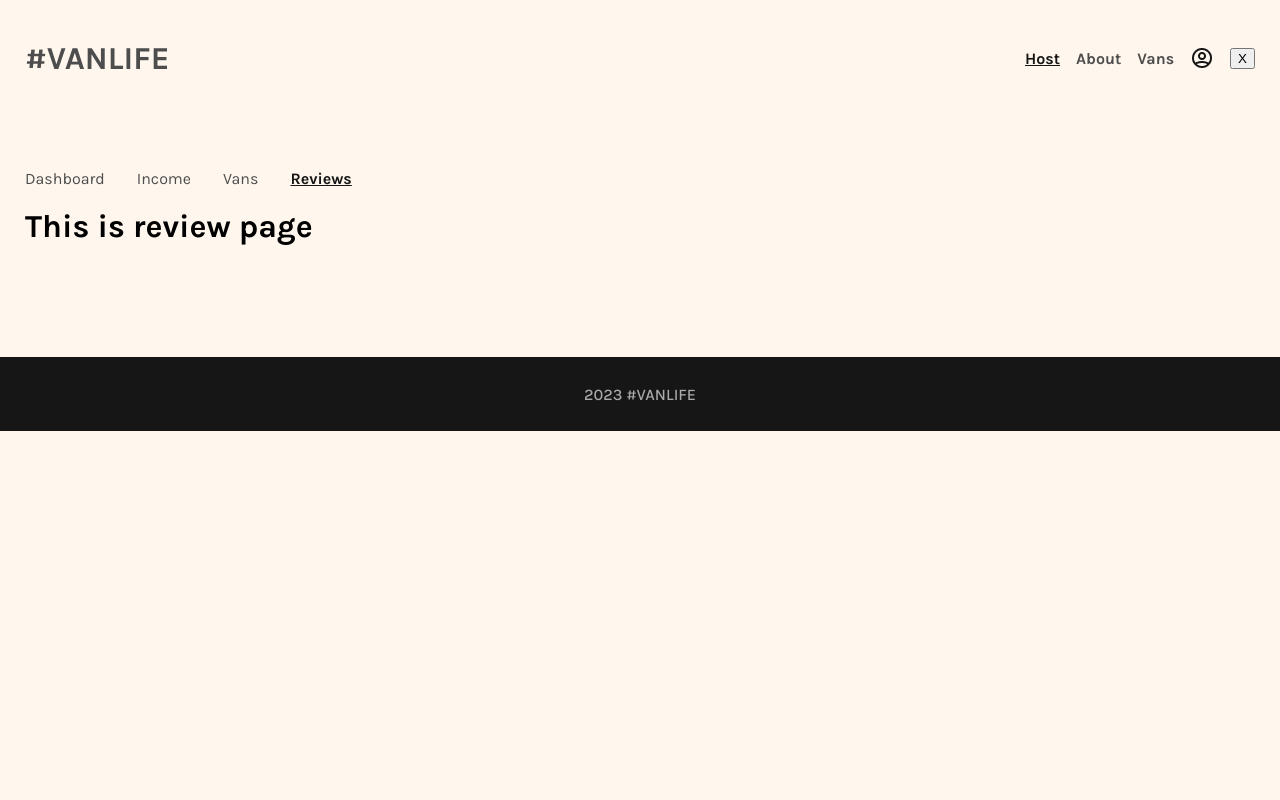
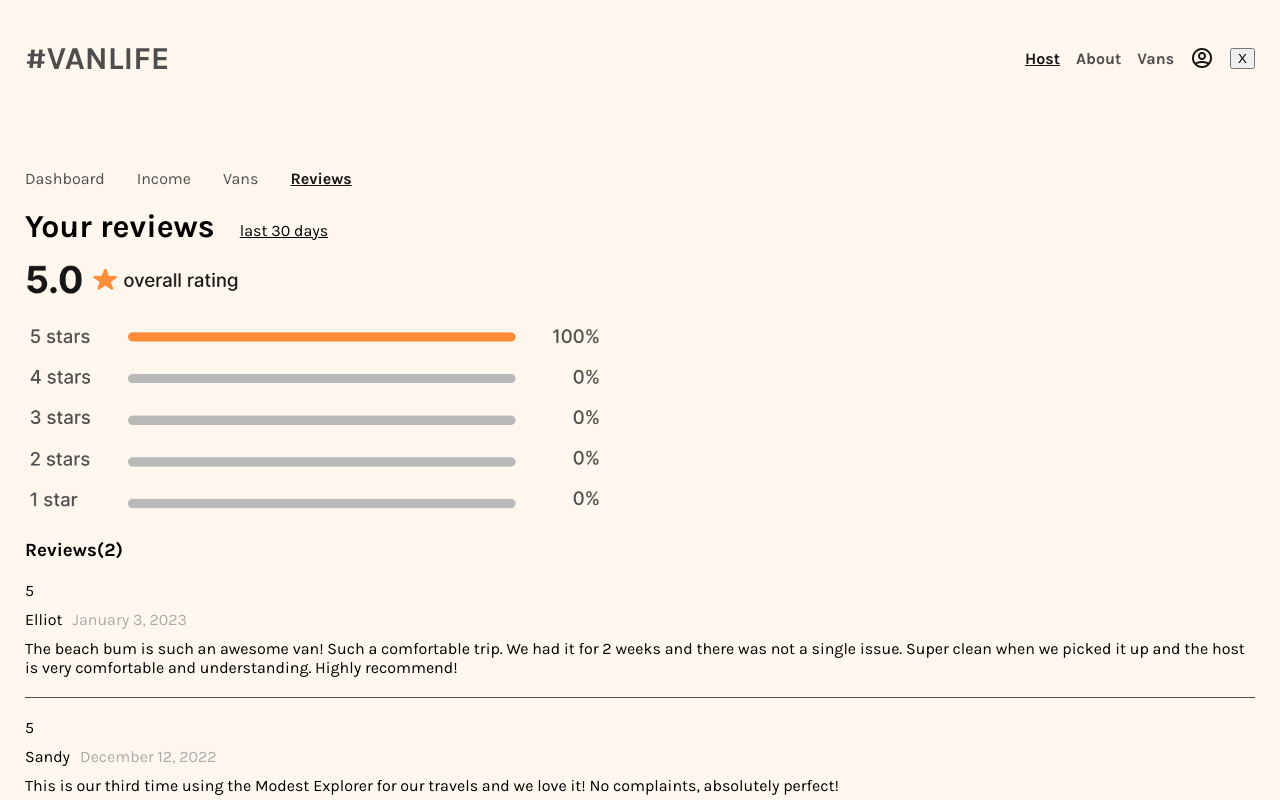
Before and after one commit to abram-stack/camping-van, a React (Vite) app: page /host/reviews in a window 1280 px wide. Shown: the top 800 px of the page. Built offline with nearby package versions, Linux system fonts and the light colour scheme; sample sign-in values are in the browser's storage; what miragejs would draw is missing.

Commit message:
host review page

```diff
--- a/src/components/AuthRequired.jsx
+++ b/src/components/AuthRequired.jsx
@@ -5,7 +5,6 @@
   const auth = localStorage.getItem('isLoggedIn')
   const location = useLocation()
 
-  console.log(location)
 
   if (!auth) {
     return <Navigate
--- a/src/index.css
+++ b/src/index.css
@@ -390,3 +390,36 @@
 .login-message-danger{
   color: #E17654;
 }
+
+/* REVIEW PAGE */
+
+.review-header{
+  display: flex;
+  gap: 25px;
+  align-items: end;
+}
+
+.review-header p{
+  padding-bottom: 5px;
+  text-decoration: underline;
+}
+
+.review-image{
+  height: 250px;
+  margin: 20px 0;
+}
+.review{
+  border-bottom: 1px solid #4d4d4d;
+  margin-top: 20px;
+  padding-bottom: 20px;
+  display: flex;
+  flex-direction: column;
+  gap: 10px;
+}
+.review-info{
+  display: flex;
+  gap: 10px;
+}
+.review-date{
+  color: #AAAAAA;
+}
--- a/src/pages/Host/Reviews.jsx
+++ b/src/pages/Host/Reviews.jsx
@@ -1,7 +1,43 @@
+import reviewImage from '../../assets/images/reviews-graph.png'
 export default function Reviews() {
+
+  const reviewsData = [
+    {
+      rating: 5,
+      name: 'Elliot',
+      date: 'January 3, 2023',
+      text: 'The beach bum is such an awesome van! Such a comfortable trip. We had it for 2 weeks and there was not a single issue. Super clean when we picked it up and the host is very comfortable and understanding. Highly recommend!',
+      id: '1',
+    },
+    {
+      rating: 5,
+      name: 'Sandy',
+      date: 'December 12, 2022',
+      text: 'This is our third time using the Modest Explorer for our travels and we love it! No complaints, absolutely perfect!',
+      id: '2',
+    },
+  ];
   return (
     <>
-      <h1>This is review page</h1>
+      <div className="review-container ">
+        <div className="review-header">
+          <h1>Your reviews</h1>
+          <p>last 30 days</p>
+        </div>
+        <img src={reviewImage} className='review-image' />
+        <h3>Reviews({reviewsData.length})</h3>
+        {reviewsData.map(review =>
+          (
+          <div key={review.id} className='review'>
+            <p>{review.rating}</p>
+            <div className='review-info'>
+              <p>{review.name}</p>
+              <p className='review-date'>{review.date}</p>
+            </div>
+            <p>{review.text}</p>
+          </div>)
+        )}
+      </div>
     </>
   )
 }
--- a/src/pages/Login.jsx
+++ b/src/pages/Login.jsx
@@ -13,7 +13,7 @@
 
   const location = useLocation()
   const navigate = useNavigate()
-  const userFrom = location.state?.from
+  const userFrom = location.state?.from || '/host'
 
   function handleChange(e) {
     const { name, value } = e.target
```
Also changed, not shown: src/assets/images/income-graph.png (added), src/assets/images/reviews-graph.png (added).
